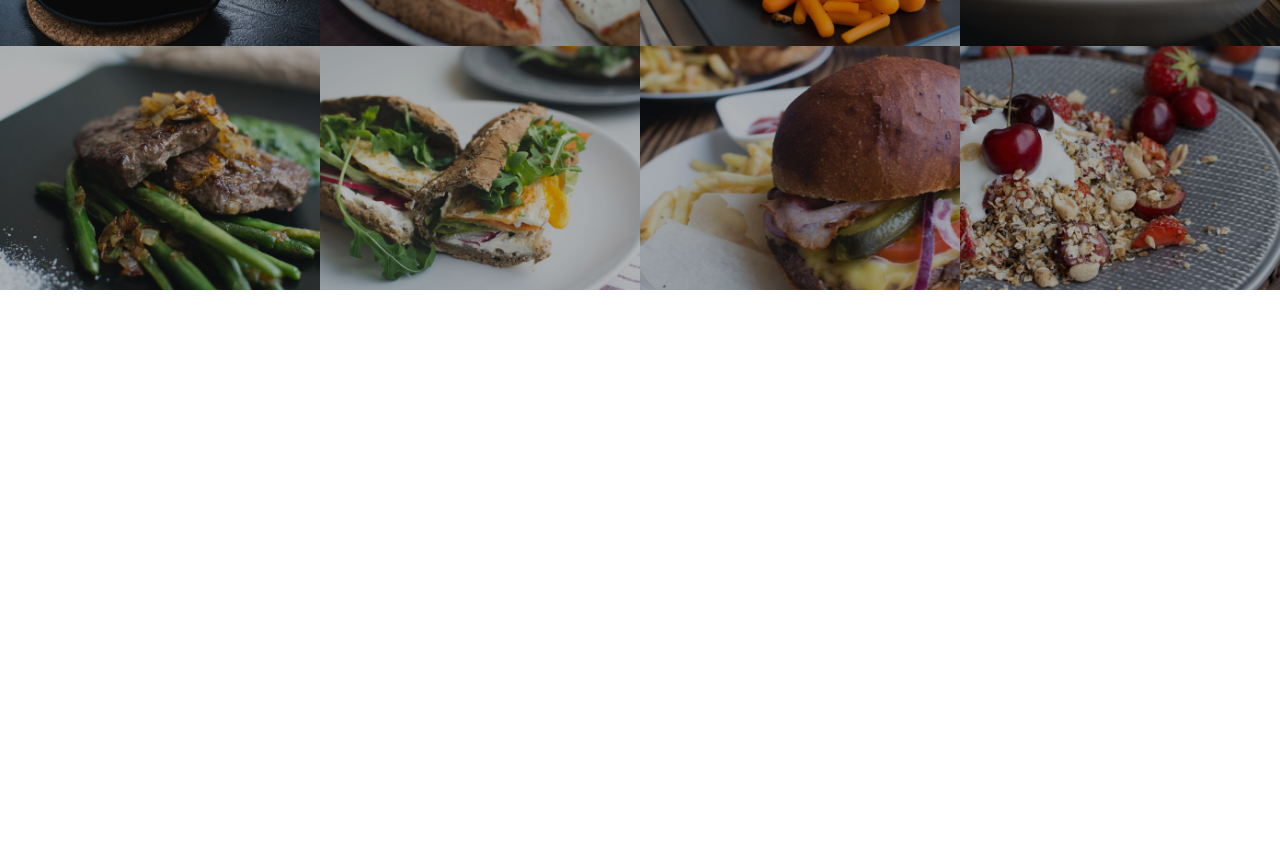
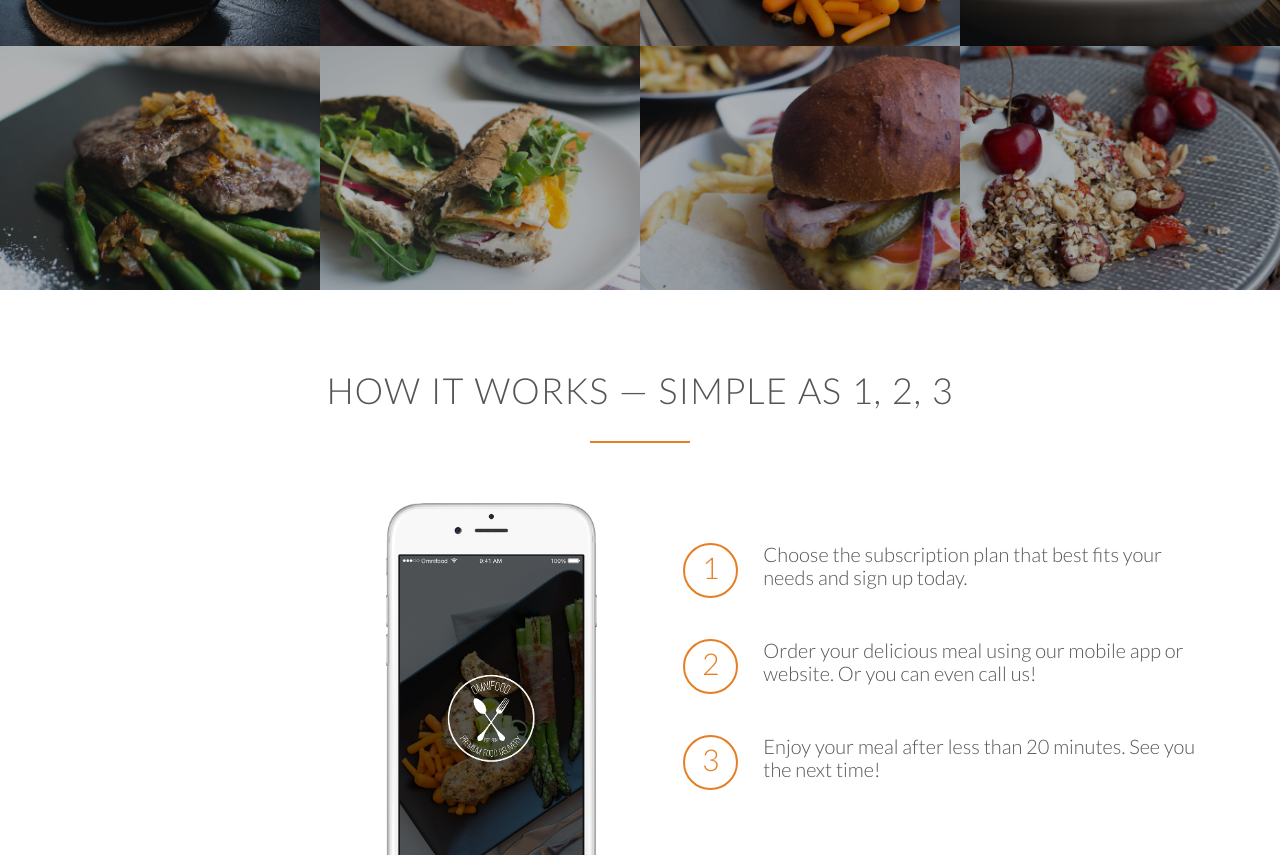
Before and after one commit to ruthlaird/htm5-css3-training, a plain HTML site: page omnifood/index.html in a window 1280 px wide. Shown: the part 1698-2553 px from the top of the page. Before the commit the page ends 1988 px from the top, so only its background shows below. Drawn offline with nearby package versions, Linux system fonts and the light colour scheme.

Commit message:
added 'how it works' section

```diff
--- a/omnifood/index.html
+++ b/omnifood/index.html
@@ -71,7 +71,7 @@
         </section>
 
         <section class="section-meals">
-            <ul class="meals-showcase">
+            <ul class="meals-showcase clearfix">
                 <li>
                     <figure class="meal-photo"> <!-- container for an image and a caption for that image -->
                         <img src="resources/img/1.jpg" alt="Korean bibimbap with egg and vegetables">
@@ -93,7 +93,7 @@
                     </figure>
                 </li>
             </ul>
-            <ul class="meals-showcase">
+            <ul class="meals-showcase clearfix">
                 <li>
                     <figure class="meal-photo">
                         <img src="resources/img/5.jpg" alt="Paleo beef steak with vegetables">
@@ -117,6 +117,35 @@
             </ul>
         </section>
 
+        <section class="scetion-steps">
+            <div class="row">
+                <h2>How it works &mdash; Simple as 1, 2, 3</h2>
+            </div>
+            <div class="row">
+                <div class="col span-1-of-2 steps-box">
+                    <img src="resources/img/app-iPhone.png" alt="Omnifood app on iPhone" class="app-screen">
+                </div>
+                <div class="col span-1-of-2 steps-box">
+                    <div class="works-step">
+                        <div>1</div>
+                        <p>Choose the subscription plan that best fits your needs and sign up today.</p>
+                    </div>
+                    <div class="works-step">
+                        <div>2</div>
+                        <p>Order your delicious meal using our mobile app or website. Or you can even call us!</p>
+                    </div>
+                    <div class="works-step">
+                        <div>3</div>
+                        <p>Enjoy your meal after less than 20 minutes. See you the next time!</p>
+                    </div>
+
+                    <a href="#" class="btn-app"><img src="resources/img/download-app.svg" alt="App Store button"></a>
+                    <a href="#" class="btn-app"><img src="resources/img/download-app-android.png" alt="Play Store button"></a>
+
+                </div>
+            </div>
+        </section>
+
         <script src="https://unpkg.com/ionicons@4.3.0/dist/ionicons.js"></script>
 
     </body>
--- a/omnifood/resources/css/style.css
+++ b/omnifood/resources/css/style.css
@@ -15,6 +15,16 @@ html {
     font-weight: 300;
     font-size: 20px;
     text-rendering: optimizeLegibility;
+}
+
+/* used to clear the floats after an element */
+.clearfix {zoom: 1}
+.clearfix:after {
+    content: '.';
+    clear: both;
+    display: block;
+    height: 0;
+    visibility: hidden;
 }
 
 /* --------------------------------------- */
@@ -232,3 +242,54 @@ header {
     opacity: 1;
     transform: scale(1.03); /* shrink image when hover over */
 }
+
+/* --------------------------------------- */
+/* HOW IT WORKS */
+/* --------------------------------------- */
+
+.section-steps {
+    background-color: #f4f4f4;
+}
+
+.steps-box:first-child {
+    text-align: right; /* works for all inline block objects, which an image is, so this will align the image right */
+    padding-right: 3%;
+    margin-top: 30px;
+}
+
+.steps-box:last-child {
+    padding-left: 3%;
+    margin-top: 70px;
+}
+
+.app-screen {
+    width:40%;
+}
+
+.works-step {
+    margin-bottom: 50px;
+}
+
+.works-step:last-of-type {
+    margin-bottom: 80px;
+}
+
+.works-step div {
+    color: #e67e22;
+    border: 2px solid #e67e22;
+    display: inline-block; /* ensures no line break so number can be side by side with the text */
+    border-radius: 50%; /* makes it a circle */
+    height: 55px;
+    width: 55px;
+    text-align: center;
+    padding: 5px;
+    float: left;
+    font-size: 150%;
+    margin-right: 25px;
+}
+
+.btn-app img {
+    height: 50px;
+    width: auto;
+    margin-right: 10px;
+}
```
